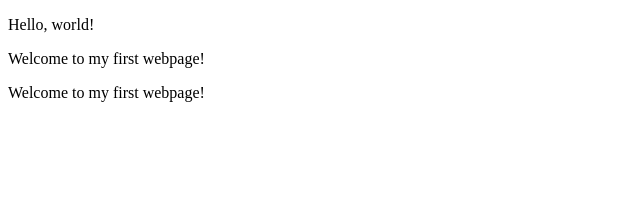
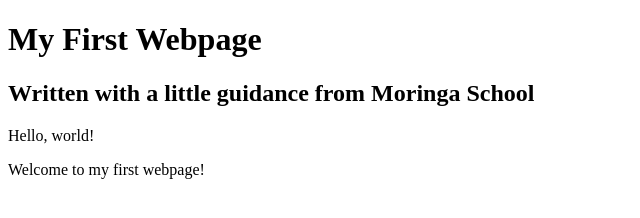
Before and after one commit to EspeIgira/webpage1, a plain HTML site: page filewebpage.html in a window 1280 px wide. Shown: the whole page, without its empty margins (0-640 px from the left). Drawn offline with Linux system fonts and the light colour scheme.

Commit message:
Block elements to webpage

```diff
--- a/filewebpage.html
+++ b/filewebpage.html
@@ -4,7 +4,10 @@
     <title>My first webpage!</title>
   </head>
 <body>
+  <h1>My First Webpage</h1>
+  <h2>Written with a little guidance from Moringa School</h2>
+
   <p>Hello, world!</p>
-  <p>Welcome to my first webpage!</p>Welcome to my first webpage!
+  <p>Welcome to my first webpage!</p>
 </body>
 </html>
```
